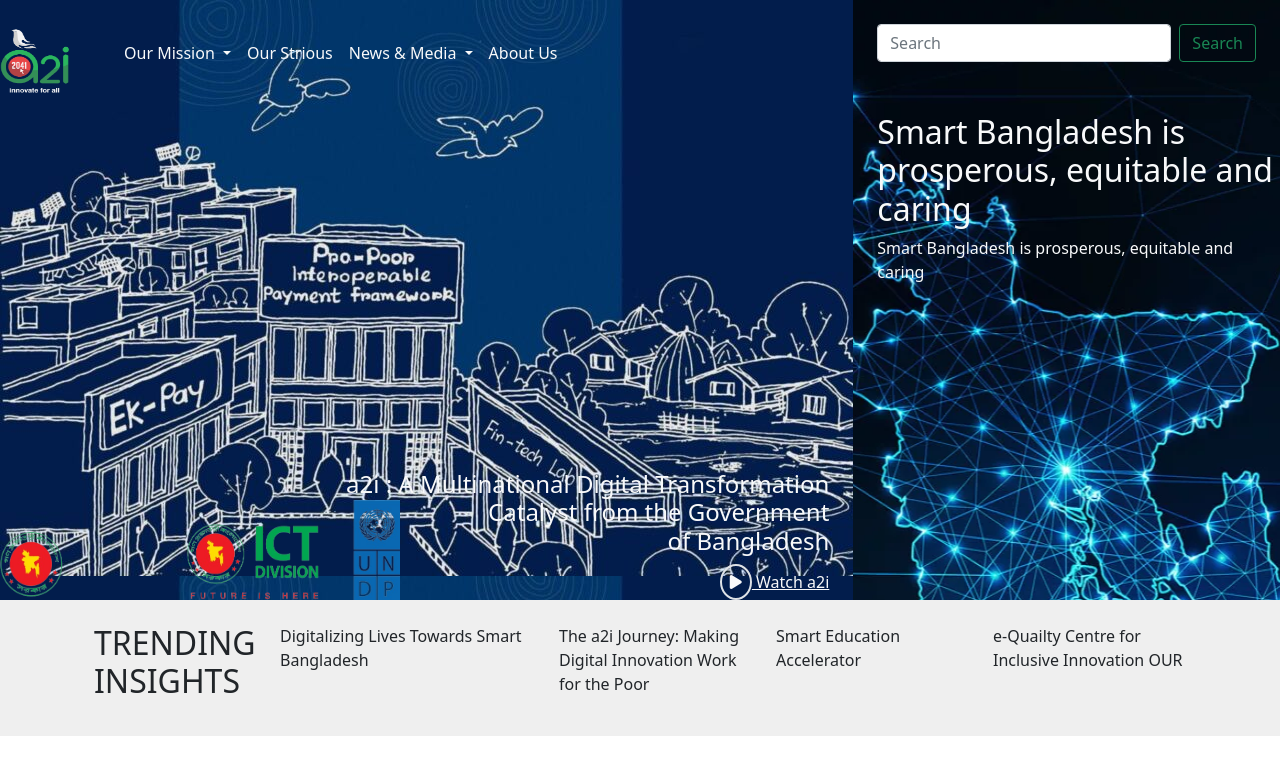
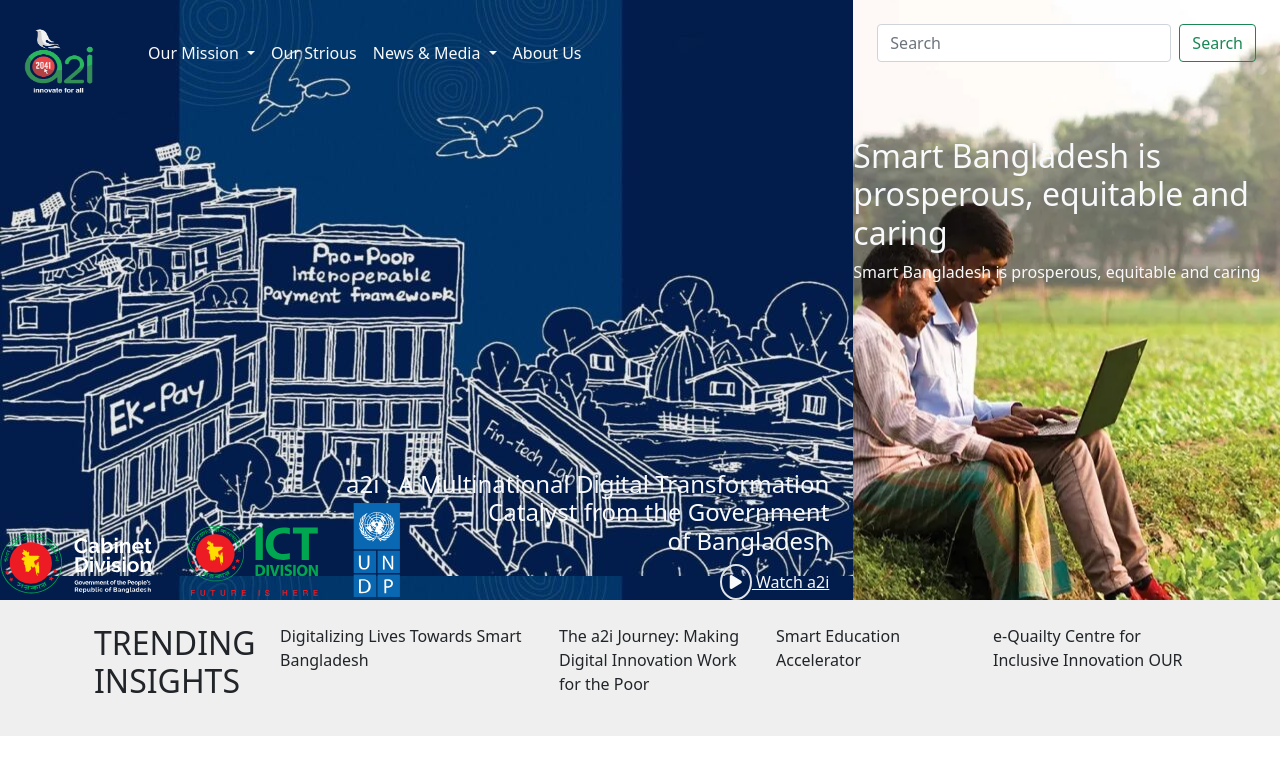
Before and after one commit to shovonraj275/a2ibs5, a plain HTML site: page index.html in a window 1280 px wide. Shown: the top 757 px of the page. Drawn offline with nearby package versions, Linux system fonts and the light colour scheme; files whose address does not match are found by name.

Commit message:
imge change

```diff
--- a/index.html
+++ b/index.html
@@ -22,7 +22,7 @@
       <div class="col-md-8">
         <div class="position-relative"
           style="background-image: url(./src/img/DFI-scaled-1024x576.jpg); width: 100%; height: 600px;">
-          <nav class="navbar navbar-expand-lg navbar-light text-light text-capitalize ">
+          <nav class="px-4 navbar navbar-expand-lg navbar-light text-light text-capitalize ">
             <div class="container-fluid">
               <a class="navbar-brand" href="#"><img style="width: 100px;height: 80px;"
                   src="./src/img/a2i-logo-lottie.gif" alt=""></a>
@@ -69,7 +69,7 @@
             </div>
           </nav>
           <div class="position-absolute bottom-0 d-none d-md-block ">
-            <img style="width: 400px;height: 100px;" src="./src/img/a2i-logoset-removebg-preview.png" alt="">
+            <img style="width: 400px;height: 100px;" src="./src/img/a2i-logoset.svg " alt="">
           </div>
           <div class="position-absolute bottom-0 end-0 text-end me-4 text-light bg-opacity-50">
             <h4 class="mb-2">a2i : A Multinational Digital Transformation <br> Catalyst from the Government <br>of
@@ -82,12 +82,12 @@
       </div>
       <div class="col-md-4">
         <div class=""
-          style="background-image: url(./src/img/p3-bigstock.webp); width: 100%; height: 600px;background-position: center;position: relative;">
+          style="background-image: url(./src/img/National-Portal_infocus_bg.png); width: 100%; height: 600px;background-position: center;position: relative;">
           <form class="d-flex p-4">
             <input class="form-control me-2" type="search" placeholder="Search" aria-label="Search">
             <button class="btn btn-outline-success" type="submit">Search</button>
           </form>
-          <div class="position-absolute  text-light bottom-50  ps-4">
+          <div class="position-absolute  text-light bottom-50  ">
             <h2>Smart Bangladesh is prosperous, equitable and caring</h2>
             <p>Smart Bangladesh is prosperous, equitable and caring</p>
           </div>
```
Also changed, not shown: src/img/Digital_Equity-scaled-1024x576.jpg (added), src/img/National-Portal_infocus_bg.png (added), src/img/The-South-South-Network-scaled-1024x576.jpg (added), src/img/dpi-thumb.png (added).
